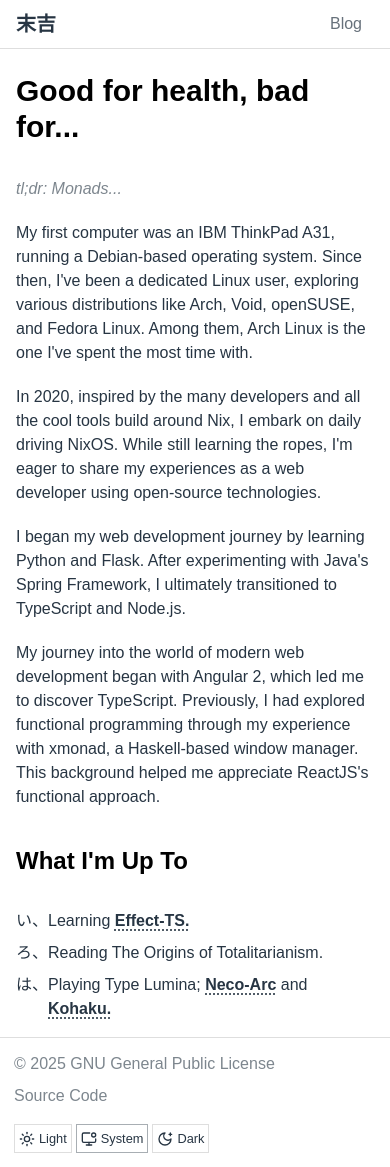
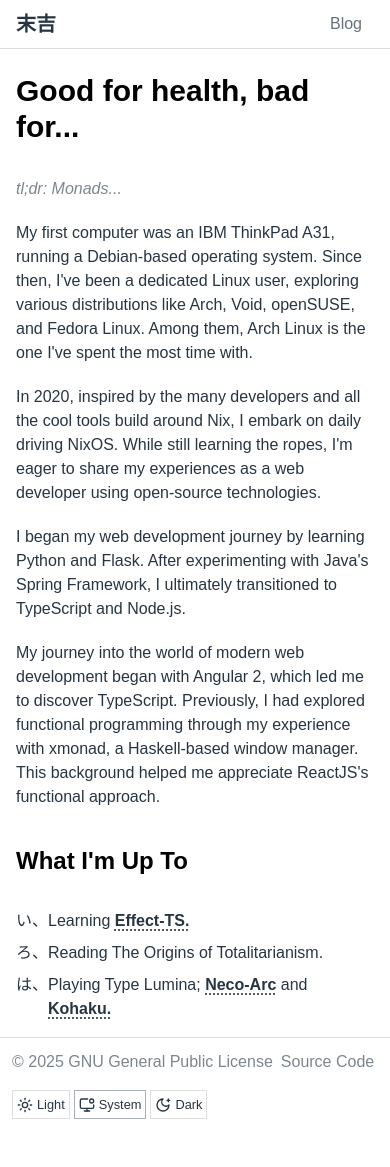
Before and after one commit to u1F713/u1F713.github.io, a Next.js app: page / in a window 390 px wide. After the commit the page ends 1131 px from the top, so only its background shows below. Built offline with nearby package versions, Linux system fonts and the light colour scheme; a web font is replaced by a local one.

Commit message:
refactor: page layout

```diff
--- a/app/components/Header.tsx
+++ b/app/components/Header.tsx
@@ -3,7 +3,6 @@
 import clsx from 'clsx'
 import Link from 'next/link'
 import { usePathname } from 'next/navigation'
-import Container from './container.tsx'
 
 const NavigationLink = ({
   slug,
@@ -25,12 +24,12 @@ function Header() {
   const pathname = usePathname()
 
   return (
-    <div className="sticky top-0">
-      <Container border-r border-b border-l>
+    <div className="border-ds-border sticky top-0 border-b">
       <header
         className={clsx(
           'bg-ds-bg-200/80 mx-auto flex items-center',
-            'justify-between px-4 backdrop-blur-md md:px-10'
+          'justify-between px-4 backdrop-blur-md md:px-10',
+          'border-ds-border mx-auto max-w-screen-xl md:border-x'
         )}
       >
         <Link className="text-lg" href="/">
@@ -49,7 +48,6 @@ function Header() {
           </ul>
         </nav>
       </header>
-      </Container>
     </div>
   )
 }
--- a/app/components/container.tsx
+++ /dev/null
@@ -1,38 +0,0 @@
-import clsx from 'clsx'
-
-const Container = ({
-  'border-t': borderT,
-  'border-r': borderR,
-  'border-b': borderB,
-  'border-l': borderL,
-  'h-full': hFull,
-  children
-}: {
-  'border-t'?: boolean
-  'border-r'?: boolean
-  'border-b'?: boolean
-  'border-l'?: boolean
-  'h-full'?: boolean
-  children: React.ReactNode
-}) => (
-  <div
-    className={clsx(
-      'border-ds-border',
-      hFull && 'h-full',
-      borderT && 'border-t',
-      borderB && 'border-b'
-    )}
-  >
-    <div
-      className={clsx(
-        'border-ds-border mx-auto h-full w-full max-w-screen-xl',
-        borderR && 'md:border-r',
-        borderL && 'md:border-l'
-      )}
-    >
-      {children}
-    </div>
-  </div>
-)
-
-export default Container
--- a/app/layout.tsx
+++ b/app/layout.tsx
@@ -1,9 +1,8 @@
-import ThemeSwitch from '@/features/themes/theme-switch'
+import ThemeSwitch from '@/features/themes/theme-switch.tsx'
 import type { Metadata, NextPage } from 'next'
 import { ThemeProvider } from 'next-themes'
 import { IBM_Plex_Sans_JP } from 'next/font/google'
 import Link from 'next/link'
-import Container from './components/container.tsx'
 import Header from './components/Header.tsx'
 import './globals.css'
 
@@ -35,14 +34,14 @@ const RootLayout: NextPage<RootProps> = ({ children }) => (
       <ThemeProvider enableSystem>
         <div>
           <Header />
-
-          <Container h-full border-l border-r>
+          <div className="border-ds-border max mx-auto h-full w-full max-w-screen-xl md:border-x">
             {children}
-          </Container>
+          </div>
         </div>
 
-        <Container border-t border-l border-r>
-          <footer className="flex flex-wrap items-center justify-between gap-4 p-3.5">
+        <div className="border-ds-border border-t">
+          <div className="border-ds-border mx-auto w-full max-w-screen-xl p-3 md:border-x">
+            <footer className="flex flex-wrap items-center justify-between gap-4">
               <nav className="text-ds-text/60 flex flex-wrap gap-2">
                 <Link
                   className="hover:underline"
@@ -60,7 +59,8 @@ const RootLayout: NextPage<RootProps> = ({ children }) => (
               </nav>
               <ThemeSwitch />
             </footer>
-        </Container>
+          </div>
+        </div>
       </ThemeProvider>
     </body>
   </html>
```
Lines whose indentation alone changed are shown as unchanged.
